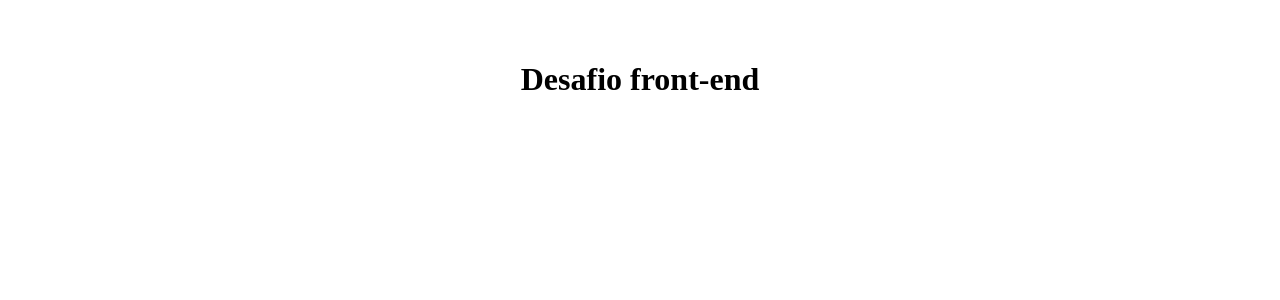
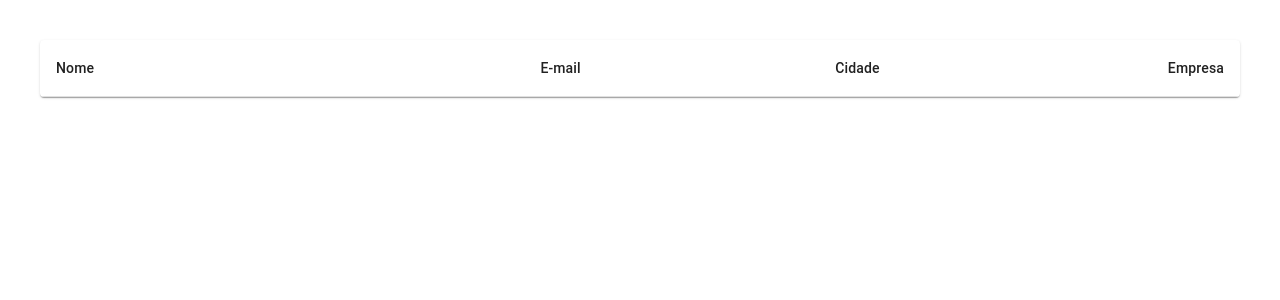
Before and after one commit to arthur826/desafio-frontend, a React app: page / in a window 1280 px wide. Shown: the top 300 px of the page. Built offline with nearby package versions, Linux system fonts and the light colour scheme; the HTML template or start-up script is replaced by a standard one.

Commit message:
Estrutura inicial da tabela de colaboradores com MUI

```diff
--- a/package.json
+++ b/package.json
@@ -10,6 +10,9 @@
     "preview": "vite preview"
   },
   "dependencies": {
+    "@emotion/react": "^11.14.0",
+    "@emotion/styled": "^11.14.1",
+    "@mui/material": "^7.3.7",
     "react": "^19.2.0",
     "react-dom": "^19.2.0"
   },
--- a/src/App.tsx
+++ b/src/App.tsx
@@ -1,11 +1,12 @@
 import './App.css'
+import TableColaboradores from './Components/Table'
 
 function App() {
 
 
   return (
     <>
-    <h1>Desafio front-end</h1>
+    <TableColaboradores />
     </>
   )
 }
--- /dev/null
+++ b/src/Components/Table/index.tsx
@@ -0,0 +1,42 @@
+import Table from '@mui/material/Table';
+import TableBody from '@mui/material/TableBody';
+import TableCell from '@mui/material/TableCell';
+import TableContainer from '@mui/material/TableContainer';
+import TableHead from '@mui/material/TableHead';
+import TableRow from '@mui/material/TableRow';
+import Paper from '@mui/material/Paper';
+
+function TableColaboradores() {
+    return (
+          <TableContainer component={Paper}>
+            <Table sx={{ minWidth: 650 }} aria-label="simple table">
+                <TableHead>
+                <TableRow>
+                    <TableCell>Nome</TableCell>
+                    <TableCell align="right">E-mail</TableCell>
+                    <TableCell align="right">Cidade</TableCell>
+                    <TableCell align="right">Empresa</TableCell>
+                </TableRow>
+                </TableHead>
+                <TableBody>
+                {/*{rows.map((row) => (
+                    <TableRow
+                    key={row.name}
+                    sx={{ '&:last-child td, &:last-child th': { border: 0 } }}
+                    >
+                    <TableCell component="th" scope="row">
+                        {row.name}
+                    </TableCell>
+                    <TableCell align="right">{row.calories}</TableCell>
+                    <TableCell align="right">{row.fat}</TableCell>
+                    <TableCell align="right">{row.carbs}</TableCell>
+                    <TableCell align="right">{row.protein}</TableCell>
+                    </TableRow>
+                ))}*/}
+                </TableBody>
+            </Table>
+            </TableContainer>
+    )
+}
+
+export default TableColaboradores;
--- a/src/main.tsx
+++ b/src/main.tsx
@@ -1,9 +1,6 @@
-import { StrictMode } from 'react'
 import { createRoot } from 'react-dom/client'
 import App from './App.tsx'
 
 createRoot(document.getElementById('root')!).render(
-  <StrictMode>
     <App />
-  </StrictMode>,
 )
```
Also changed, not shown: 1 other file (tests, documents, lock files or other folders).
